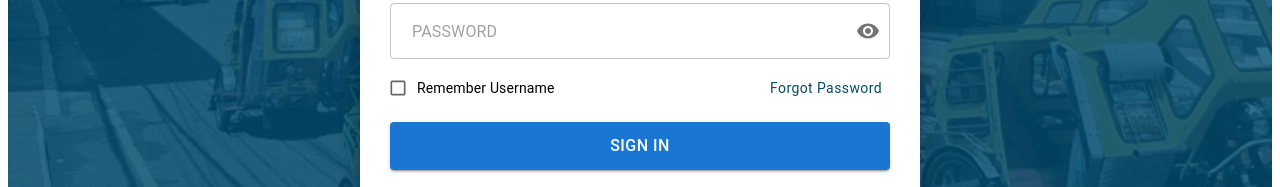
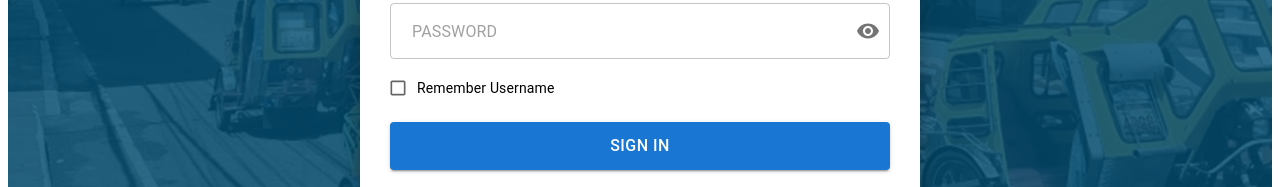
Before and after one commit to escobal2/triwatch_frontend, a Next.js app: page /sk_personel_login in a window 1280 px wide. Shown: the part 473-660 px from the top of the page. Built offline with nearby package versions, Linux system fonts and the light colour scheme.

Commit message:
onehundredthirtynine commit

```diff
--- a/src/pages/sk_personel_login.js
+++ b/src/pages/sk_personel_login.js
@@ -73,11 +73,6 @@ const SkpersonelLogin = () => {
     } catch (error) {
       setErrorMessage(error.response?.data?.message || 'An error occurred. Please try again later.');
     }
-  };
-
-  const handleForgotPassword = () => {
-    // Implement password recovery functionality
-    router.push('/forgot-password');
   };
 
   return (
@@ -310,21 +305,6 @@ const SkpersonelLogin = () => {
                 }
                 label={<Typography variant="body2">Remember Username</Typography>}
               />
-
-              <Button
-                variant="text"
-                onClick={handleForgotPassword}
-                sx={{
-                  color: '#004d66',
-                  textTransform: 'none',
-                  fontWeight: 'normal',
-                  fontSize: isMobile ? '0.75rem' : '0.875rem',
-                  padding: isMobile ? '2px 4px' : '6px 8px',
-                  marginLeft: 'auto'
-                }}
-              >
-                Forgot Password
-              </Button>
             </Box>
 
             <Box
```
Also changed, not shown: src/pages/Admin_Login.js (+0 -21 lines), src/pages/Commuter_login.js (+0 -20 lines).
